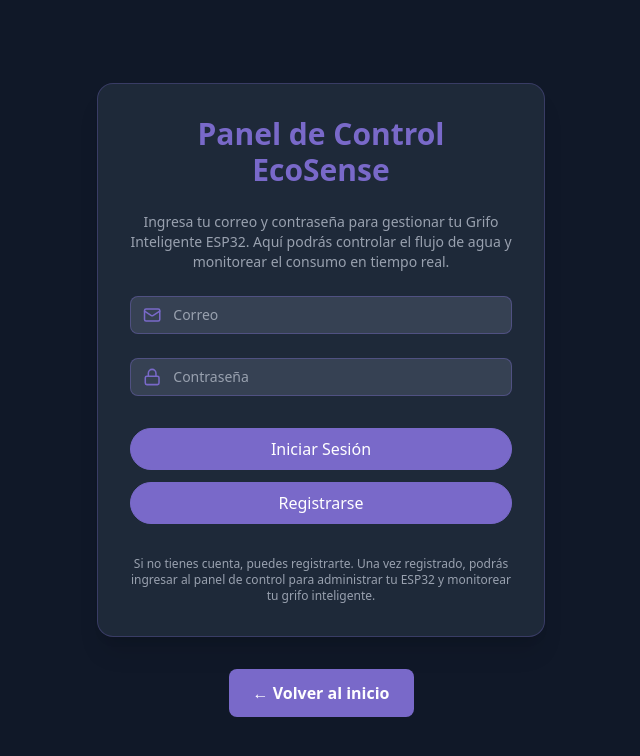
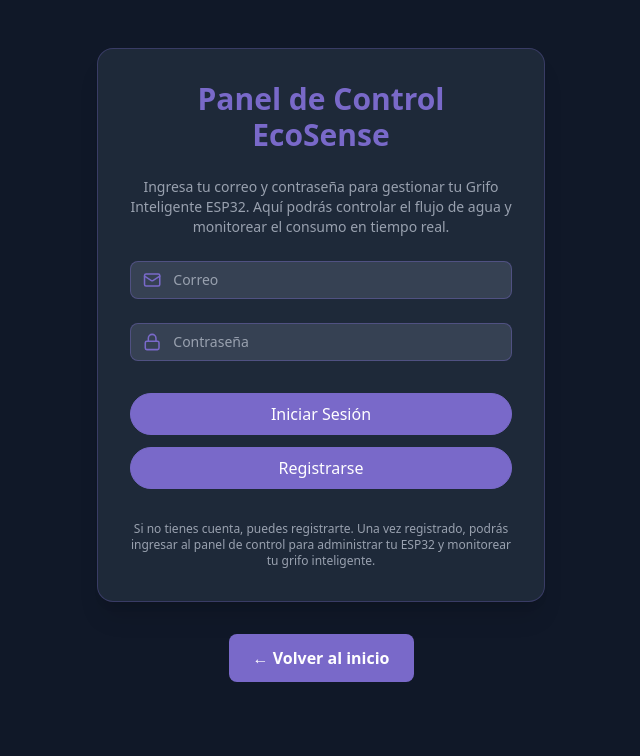
Before and after one commit to deylleranchundiaalcivar34-stack/eco-sense, a React (Vite) app: page /login in a window 1280 px wide. Shown: the top 756 px of the page, without its empty margins (319-959 px from the left). Built offline with nearby package versions, Linux system fonts and the light colour scheme.

Commit message:
Modificacion para celular

```diff
--- a/src/pages/Login.jsx
+++ b/src/pages/Login.jsx
@@ -40,9 +40,9 @@ const Login = () => {
   };
 
   return (
-    <section className="min-h-screen flex flex-col items-center justify-center px-4 py-12 bg-gray-900">
+    <section className="min-h-screen flex flex-col items-center justify-start px-4 py-12 overflow-y-auto overflow-x-hidden bg-gray-900 text-white">
 
-      <div className="w-full max-w-md p-8 bg-gray-800 rounded-2xl shadow-xl border border-primary/30 flex flex-col gap-6">
+      <div className="max-w-md mx-auto w-full p-8 bg-gray-800 rounded-2xl shadow-xl border border-primary/30 flex flex-col gap-6">
         <h2 className="text-3xl font-bold text-center text-primary">
           Panel de Control EcoSense
         </h2>
--- a/src/pages/PanelControl.jsx
+++ b/src/pages/PanelControl.jsx
@@ -100,8 +100,8 @@ const PanelControl = () => {
   );
 
   return (
-    <section className="min-h-screen flex flex-col items-center justify-center px-6 py-12 overflow-hidden bg-gray-900 text-white">
-      <div className="max-w-5xl w-full flex flex-col items-center gap-8">
+    <section className="min-h-screen flex flex-col items-center justify-start px-4 py-12 overflow-y-auto overflow-x-hidden bg-gray-900 text-white">
+      <div className="max-w-md mx-auto w-full flex flex-col items-center gap-8">
         <h1 className="text-4xl font-bold text-primary">Panel de Control</h1>
         <p className="text-lg text-gray-300 text-center mb-6">
           Bienvenido al panel de administración del Grifo Inteligente EcoSense.
```
